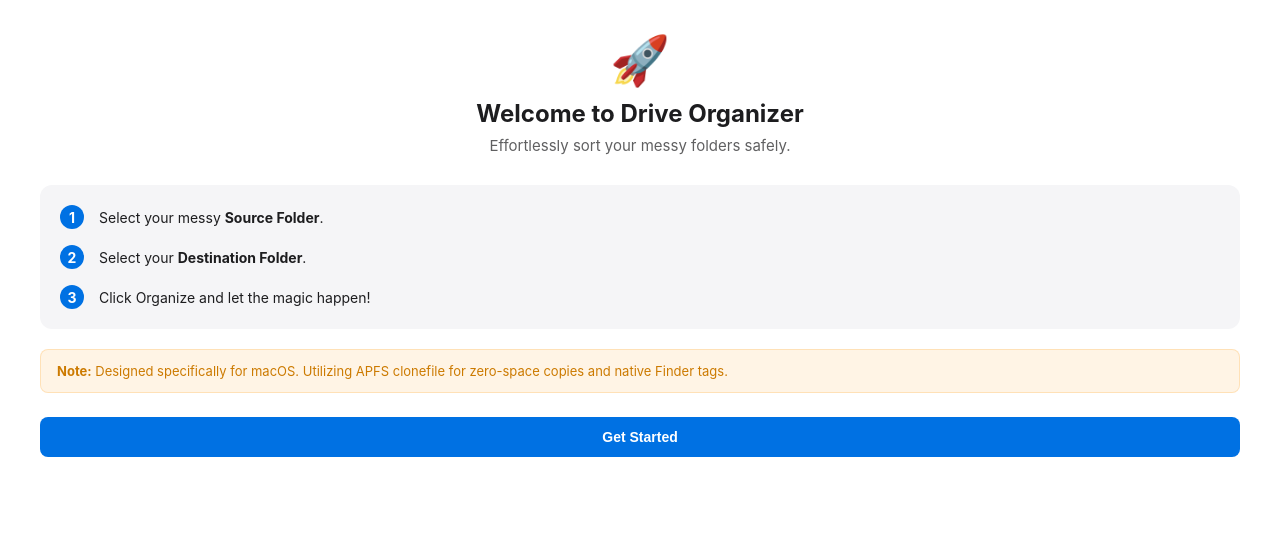
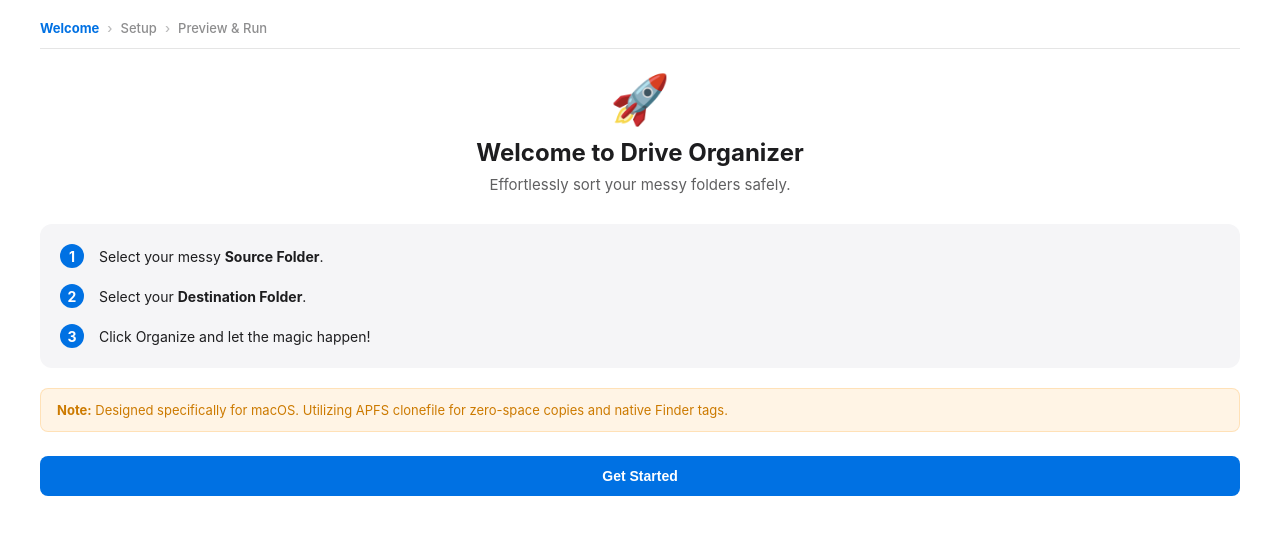
Before and after one commit to itspgiri/hdd-organiser, a Flask app: page / in a window 1280 px wide. Shown: the top 535 px of the page. Run offline with Flask 3, Linux system fonts and the light colour scheme.

Commit message:
Add Navigation controls, Back button, and Interactive Code Project Inspector to Dry-Run Dashboard

```diff
--- a/src/app.py
+++ b/src/app.py
@@ -75,6 +75,7 @@ def start():
     dest = data.get("dest")
     is_preview = data.get("is_preview", False)
     dest_mode = data.get("dest_mode", "new")
+    excluded_projects = data.get("excluded_projects", [])
 
     if not source or not dest:
         return jsonify({"success": False, "error": "Source and destination required"})
@@ -83,11 +84,27 @@ def start():
     state.status = "running"
     state.message = "Initializing..."
 
-    thread = threading.Thread(target=run_organizer, args=(source, dest, is_preview, dest_mode))
+    thread = threading.Thread(target=run_organizer, args=(source, dest, is_preview, dest_mode, excluded_projects))
     thread.daemon = True
     thread.start()
 
     return jsonify({"success": True})
+
+@app.route("/api/inspect_folder", methods=["GET"])
+def inspect_folder():
+    folder_path = request.args.get("path")
+    if not folder_path or not os.path.exists(folder_path):
+        return jsonify({"files": []})
+    sample_files = []
+    try:
+        for root, dirs, files in os.walk(folder_path):
+            for f in files[:20]:
+                sample_files.append(os.path.join(root, f).replace(folder_path, '').lstrip('/\\'))
+            if len(sample_files) >= 15:
+                break
+    except Exception:
+        pass
+    return jsonify({"folder_path": folder_path, "name": os.path.basename(folder_path), "files": sample_files})
 
 @app.route("/api/status", methods=["GET"])
 def get_status():
@@ -177,10 +194,10 @@ def list_volumes():
 
     return jsonify({"volumes": volumes, "diskutil_summary": unmounted[:10]})
 
-def run_organizer(source, dest, is_preview=False, dest_mode="new"):
+def run_organizer(source, dest, is_preview=False, dest_mode="new", excluded_projects=None):
     config_path = os.path.join(base_dir, "config.json")
     api = OrganizerAPI(config_path, log_cb, progress_cb)
-    success = api.run(source, dest, is_preview=is_preview, dest_mode=dest_mode)
+    success = api.run(source, dest, is_preview=is_preview, dest_mode=dest_mode, excluded_projects=excluded_projects)
     if hasattr(api, 'last_preview_summary'):
         state.preview_summary = api.last_preview_summary
     if success:
--- a/src/static/script.js
+++ b/src/static/script.js
@@ -1,4 +1,7 @@
 let currentDestMode = 'new';
+let excludedProjects = [];
+let currentInspectedPath = "";
+let viewHistory = ['guide-view'];
 
 function selectDestMode(mode) {
     currentDestMode = mode;
@@ -7,6 +10,40 @@ function selectDestMode(mode) {
 
     const radio = document.querySelector(`input[name="dest-mode"][value="${mode}"]`);
     if (radio) radio.checked = true;
+}
+
+function showView(viewId) {
+    if (viewHistory[viewHistory.length - 1] !== viewId) {
+        viewHistory.push(viewId);
+    }
+    document.querySelectorAll('.view').forEach(v => v.classList.remove('active'));
+    document.getElementById(viewId).classList.add('active');
+
+    // Update back button & breadcrumbs
+    const backBtn = document.getElementById('nav-back-btn');
+    backBtn.style.display = viewHistory.length > 1 ? 'inline-block' : 'none';
+
+    document.querySelectorAll('.crumb').forEach(c => c.classList.remove('active'));
+    if (viewId === 'guide-view') document.getElementById('crumb-guide').classList.add('active');
+    if (viewId === 'setup-view') document.getElementById('crumb-setup').classList.add('active');
+    if (viewId === 'progress-view') document.getElementById('crumb-progress').classList.add('active');
+}
+
+function navigateBack() {
+    if (viewHistory.length > 1) {
+        viewHistory.pop();
+        const prevView = viewHistory[viewHistory.length - 1];
+        document.querySelectorAll('.view').forEach(v => v.classList.remove('active'));
+        document.getElementById(prevView).classList.add('active');
+
+        const backBtn = document.getElementById('nav-back-btn');
+        backBtn.style.display = viewHistory.length > 1 ? 'inline-block' : 'none';
+
+        document.querySelectorAll('.crumb').forEach(c => c.classList.remove('active'));
+        if (prevView === 'guide-view') document.getElementById('crumb-guide').classList.add('active');
+        if (prevView === 'setup-view') document.getElementById('crumb-setup').classList.add('active');
+        if (prevView === 'progress-view') document.getElementById('crumb-progress').classList.add('active');
+    }
 }
 
 async function selectFolder(type) {
@@ -52,7 +89,8 @@ async function startOrganizing() {
                 source: source,
                 dest: dest,
                 is_preview: isPreview,
-                dest_mode: currentDestMode
+                dest_mode: currentDestMode,
+                excluded_projects: excludedProjects
             })
         });
         const data = await response.json();
@@ -73,94 +111,6 @@ async function startOrganizing() {
     }
 }
 
-function showView(viewId) {
-    document.querySelectorAll('.view').forEach(v => v.classList.remove('active'));
-    document.getElementById(viewId).classList.add('active');
-}
-
-function startPolling() {
-    if (pollInterval) clearInterval(pollInterval);
-    document.getElementById('done-btn').disabled = true;
-    document.getElementById('status-heading').innerText = "Organizing Files...";
-    document.getElementById('status-heading').style.color = "var(--text-color)";
-
-    pollInterval = setInterval(async () => {
-        try {
-            const response = await fetch('/api/status');
-            const data = await response.json();
-
-            updateProgressUI(data);
-
-            if (data.status === 'complete' || data.status === 'error') {
-                clearInterval(pollInterval);
-                finishOrganizing(data.status, data);
-            }
-        } catch (e) {
-            console.error("Polling error", e);
-        }
-    }, 500);
-}
-
-function updateProgressUI(data) {
-    const fill = document.getElementById('progress-fill');
-    const percentTxt = document.getElementById('progress-percentage');
-    const countTxt = document.getElementById('progress-count');
-    const msgTxt = document.getElementById('current-message');
-    const logContent = document.getElementById('log-content');
-
-    const percent = data.total > 0 ? Math.min(100, Math.round((data.progress / data.total) * 100)) : 0;
-
-    fill.style.width = `${percent}%`;
-    percentTxt.innerText = `${percent}%`;
-    countTxt.innerText = `${data.progress} / ${data.total}`;
-    msgTxt.innerText = data.message || "";
-
-    // Update logs
-    logContent.innerHTML = data.logs.map(log => `<div>${log}</div>`).join('');
-
-    // Auto scroll logs
-    const logContainer = document.getElementById('log-container');
-    logContainer.scrollTop = logContainer.scrollHeight;
-}
-
-let lastPreviewSummary = {};
-
-function finishOrganizing(status, data) {
-    const heading = document.getElementById('status-heading');
-    const btn = document.getElementById('done-btn');
-    const confirmBox = document.getElementById('confirm-box');
-    const defaultActions = document.getElementById('default-actions');
-    const reviewPanel = document.getElementById('review-panel');
-
-    if (status === 'complete') {
-        if (lastWasPreview) {
-            heading.innerText = "Dry-Run Scan Complete!";
-            heading.style.color = "var(--primary-color)";
-            if (data && data.preview_summary) {
-                renderPreviewDashboard(data.preview_summary);
-            }
-            confirmBox.classList.remove('hidden');
-            reviewPanel.classList.add('hidden');
-            defaultActions.style.display = "none";
-        } else {
-            heading.innerText = "All Files Organized Successfully! 🚀";
-            heading.style.color = "var(--success-color)";
-            confirmBox.classList.add('hidden');
-            reviewPanel.classList.remove('hidden');
-            defaultActions.style.display = "block";
-        }
-    } else {
-        heading.innerText = "Error Occurred";
-        heading.style.color = "var(--error-color)";
-        confirmBox.classList.add('hidden');
-        reviewPanel.classList.add('hidden');
-        defaultActions.style.display = "block";
-    }
-
-    btn.disabled = false;
-    document.getElementById('progress-fill').style.width = "100%";
-}
-
 function renderPreviewDashboard(summary) {
     const dash = document.getElementById('preview-dashboard');
     if (!summary || !summary.total_files) {
@@ -176,8 +126,15 @@ function renderPreviewDashboard(summary) {
     }
 
     let projsHtml = "";
-    if (summary.projects && summary.projects.length > 0) {
-        projsHtml = `<div style="font-size: 11px; margin-top: 8px;"><strong>Intact Code Projects Detected (${summary.total_projects}):</strong> ${summary.projects.join(', ')}</div>`;
+    if (summary.project_details && summary.project_details.length > 0) {
+        projsHtml = `<div style="font-size: 11px; margin-top: 10px;"><strong>Intact Code Projects (${summary.total_projects}) - Click to inspect/re-sort:</strong><br>`;
+        summary.project_details.forEach(p => {
+            const isExcluded = excludedProjects.includes(p.path);
+            const excClass = isExcluded ? 'excluded' : '';
+            const excTxt = isExcluded ? ' (Excluded ⚡)' : '';
+            projsHtml += `<button class="project-card-btn ${excClass}" onclick="inspectProject('${p.path.replace(/\\/g, '\\\\')}', '${p.name}')">📂 ${p.name}${excTxt}</button>`;
+        });
+        projsHtml += `</div>`;
     }
 
     dash.innerHTML = `
@@ -203,6 +160,55 @@ function renderPreviewDashboard(summary) {
             ✓ <strong>Safe Read-Only Preview:</strong> 0 files moved. Ready to organize.
         </div>
     `;
+}
+
+async function inspectProject(path, name) {
+    currentInspectedPath = path;
+    const modal = document.getElementById('inspect-modal');
+    const title = document.getElementById('inspect-folder-title');
+    const list = document.getElementById('inspect-files-list');
+    const toggleBtn = document.getElementById('toggle-exclude-btn');
+
+    title.innerText = `Inspect Folder: ${name}`;
+    list.innerHTML = "<div>Loading files...</div>";
+    modal.classList.remove('hidden');
+
+    const isExcluded = excludedProjects.includes(path);
+    toggleBtn.innerText = isExcluded
+        ? "✓ Re-Enable Code Project Protection"
+        : "⚡ Sort This as Regular Files (Not a Code Project)";
+
+    try {
+        const response = await fetch(`/api/inspect_folder?path=${encodeURIComponent(path)}`);
+        const data = await response.json();
+
+        if (!data.files || data.files.length === 0) {
+            list.innerHTML = "<div style='opacity: 0.7;'>No sample files found.</div>";
+            return;
+        }
+
+        list.innerHTML = data.files.map(f => `<div>📄 ${f}</div>`).join('');
+    } catch (e) {
+        list.innerHTML = "<div>Error loading folder files</div>";
+    }
+}
+
+function closeInspectModal() {
+    document.getElementById('inspect-modal').classList.add('hidden');
+}
+
+function toggleExcludeCurrentProject() {
+    if (!currentInspectedPath) return;
+    const idx = excludedProjects.indexOf(currentInspectedPath);
+    if (idx >= 0) {
+        excludedProjects.splice(idx, 1);
+    } else {
+        excludedProjects.push(currentInspectedPath);
+    }
+    closeInspectModal();
+    if (lastPreviewSummary) {
+        renderPreviewDashboard(lastPreviewSummary);
+    }
 }
 
 async function executeFullCopy() {
--- a/src/static/style.css
+++ b/src/static/style.css
@@ -39,8 +39,99 @@ body {
 }
 
 .app-container {
-    padding: 30px 40px;
+    padding: 20px 40px;
     max-width: 100%;
+}
+
+/* Navigation bar and breadcrumbs */
+.nav-bar {
+    display: flex;
+    align-items: center;
+    justify-content: space-between;
+    margin-bottom: 20px;
+    padding-bottom: 12px;
+    border-bottom: 1px solid var(--border-color);
+}
+
+.nav-breadcrumbs {
+    display: flex;
+    align-items: center;
+    gap: 8px;
+    font-size: 13px;
+    font-weight: 500;
+}
+
+.crumb {
+    opacity: 0.5;
+    cursor: pointer;
+    transition: opacity 0.2s;
+}
+
+.crumb.active {
+    opacity: 1;
+    font-weight: 700;
+    color: var(--primary-color);
+}
+
+.crumb-separator {
+    opacity: 0.3;
+}
+
+.nav-back-btn {
+    font-size: 12px;
+    padding: 6px 12px;
+}
+
+/* Inspect Modal */
+.inspect-modal {
+    background: var(--bg-color);
+    border: 1px solid var(--primary-color);
+    border-radius: 10px;
+    padding: 14px;
+    box-shadow: 0 4px 12px rgba(0,0,0,0.1);
+}
+
+.inspect-modal.hidden {
+    display: none;
+}
+
+.inspect-header {
+    font-size: 14px;
+    margin-bottom: 10px;
+}
+
+.inspect-files-list {
+    background: var(--secondary-bg);
+    border-radius: 6px;
+    padding: 10px;
+    font-family: ui-monospace, SFMono-Regular, Menlo, Monaco, Consolas, monospace;
+    font-size: 11px;
+    max-height: 120px;
+    overflow-y: auto;
+}
+
+.project-card-btn {
+    display: inline-block;
+    background: var(--secondary-bg);
+    border: 1px solid var(--border-color);
+    border-radius: 6px;
+    padding: 3px 8px;
+    margin: 2px 4px 2px 0;
+    font-size: 11px;
+    cursor: pointer;
+    transition: all 0.2s;
+}
+
+.project-card-btn:hover {
+    border-color: var(--primary-color);
+    background: rgba(10, 132, 255, 0.1);
+}
+
+.project-card-btn.excluded {
+    text-decoration: line-through;
+    opacity: 0.5;
+    background: rgba(255, 59, 48, 0.1);
+    border-color: var(--error-color);
 }
 
 h1 {
--- a/src/templates/index.html
+++ b/src/templates/index.html
@@ -8,6 +8,20 @@
 </head>
 <body>
     <main class="app-container">
+        <!-- TOP NAVIGATION HEADER -->
+        <nav class="nav-bar">
+            <button class="btn secondary nav-back-btn" id="nav-back-btn" onclick="navigateBack()" style="display: none;">
+                ◄ Back
+            </button>
+            <div class="nav-breadcrumbs" id="nav-breadcrumbs">
+                <span class="crumb active" id="crumb-guide" onclick="showView('guide-view')">Welcome</span>
+                <span class="crumb-separator">›</span>
+                <span class="crumb" id="crumb-setup" onclick="showView('setup-view')">Setup</span>
+                <span class="crumb-separator">›</span>
+                <span class="crumb" id="crumb-progress">Preview & Run</span>
+            </div>
+        </nav>
+
         <!-- GUIDE VIEW -->
         <div id="guide-view" class="view active">
             <div class="header-icon">🚀</div>
@@ -108,8 +122,22 @@
                 <div class="confirm-title">📊 Dry-Run Scan Results Summary</div>
                 <div id="preview-dashboard" class="preview-dashboard" style="margin-top: 10px;"></div>
                 <div class="actions" style="margin-top: 15px;">
-                    <button class="btn secondary" onclick="resetToSetup()" style="width: 30%;">Setup</button>
+                    <button class="btn secondary" onclick="showView('setup-view')" style="width: 30%;">◄ Back to Setup</button>
                     <button class="btn success-btn" id="confirm-go-btn" onclick="executeFullCopy()" style="width: 65%; float: right;">🚀 YES, Execute Full Transfer!</button>
+                </div>
+            </div>
+
+            <!-- INSPECT CODE PROJECT MODAL -->
+            <div id="inspect-modal" class="inspect-modal hidden" style="margin-top: 15px;">
+                <div class="inspect-header">
+                    <strong id="inspect-folder-title">Folder Inspection</strong>
+                    <button class="btn secondary" style="font-size: 11px; padding: 2px 8px; float: right;" onclick="closeInspectModal()">✕ Close</button>
+                </div>
+                <div id="inspect-files-list" class="inspect-files-list"></div>
+                <div class="inspect-actions" style="margin-top: 10px;">
+                    <button class="btn primary" id="toggle-exclude-btn" onclick="toggleExcludeCurrentProject()" style="width: 100%; font-size: 12px;">
+                        ⚡ Sort This as Regular Files (Not a Code Project)
+                    </button>
                 </div>
             </div>
 
@@ -127,7 +155,7 @@
             </div>
 
             <div class="actions" id="default-actions" style="margin-top: 20px;">
-                <button class="btn secondary full-width" id="done-btn" onclick="resetToSetup()" disabled>Return to Setup</button>
+                <button class="btn secondary full-width" id="done-btn" onclick="showView('setup-view')" disabled>Return to Setup</button>
             </div>
         </div>
     </main>
```
Also changed, not shown: src/api_organizer.py (+6 -3 lines), src/scanner.py (+4 -3 lines).
